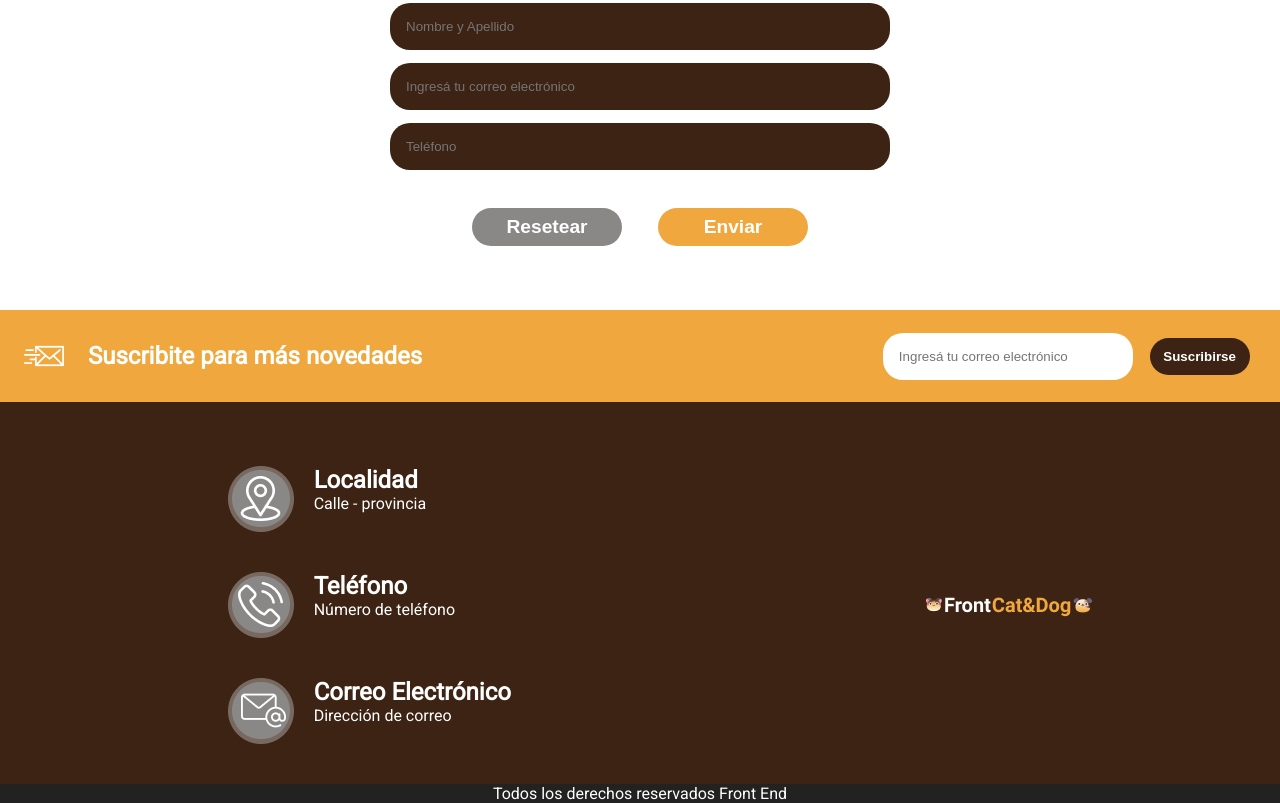
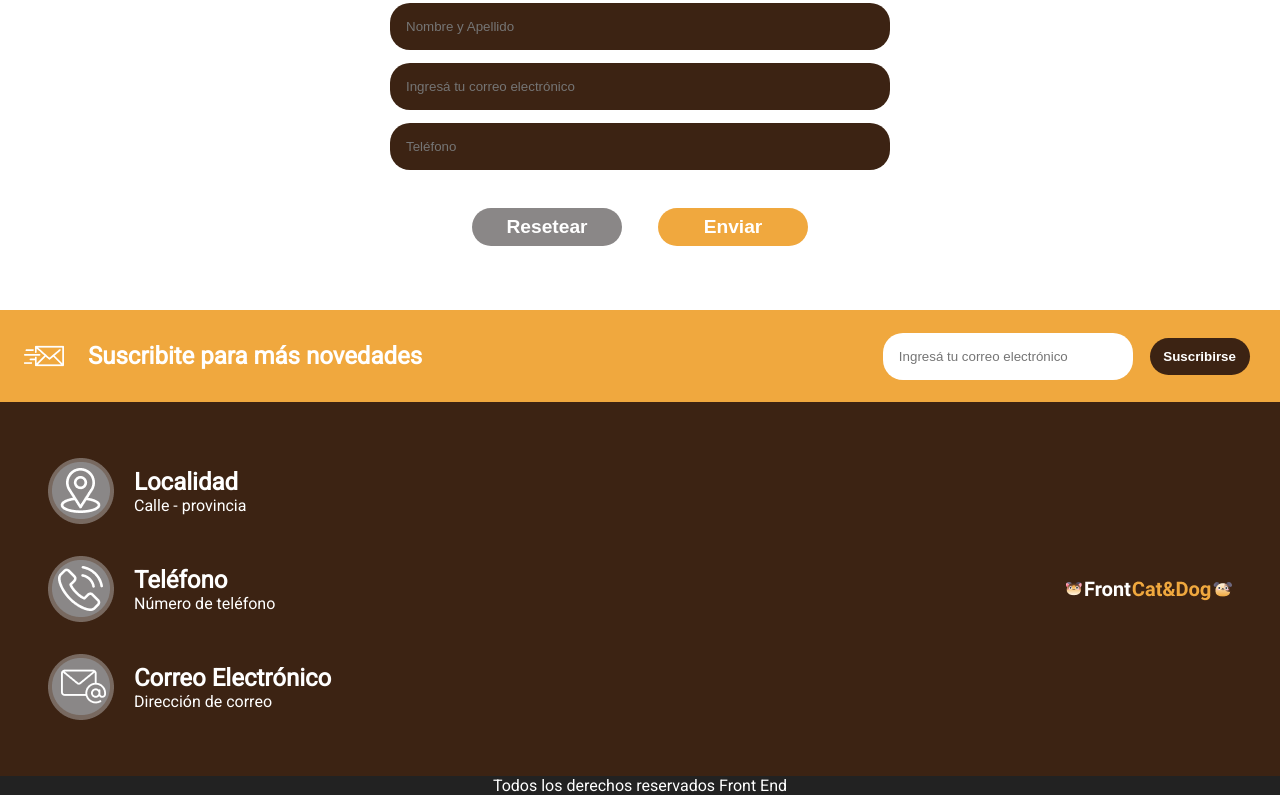
Before and after one commit to EFFM00/pet_shop, a plain HTML site: page index.html in a window 1280 px wide. Shown: the part 1760-2563 px from the top of the page. Drawn offline with Linux system fonts and the light colour scheme.

Commit message:
terminado 0.4

```diff
--- a/style2.css
+++ b/style2.css
@@ -266,6 +266,10 @@ ul li{
     align-self: center;
 }
 
+.logoFooter img {
+    display: inline-block;
+}
+
 .iconContact {
     padding-right: 20px;
 }
@@ -275,13 +279,20 @@ ul li{
     justify-content: space-around;
     background-color: #3C2313;
     flex-direction: column-reverse;
-    padding-top: 1.5rem;
+    padding: 2.5rem 3rem;
+    align-items: center;
+}
+
+.contacto > div {
+    display: flex;
+    flex-direction: column;
+    justify-content: center;
 }
 
 .subcontacto {
     display: flex;
-    align-items: flex-start;
-    margin: 40px;
+    align-items: center;
+    margin: 1rem 0 1rem 0;
     color: white;
 }
 
@@ -338,6 +349,8 @@ ul li{
 
     .contacto {
         flex-direction: row;
+        justify-content: space-between;
+        align-items: center;
     }
 
 }
```
